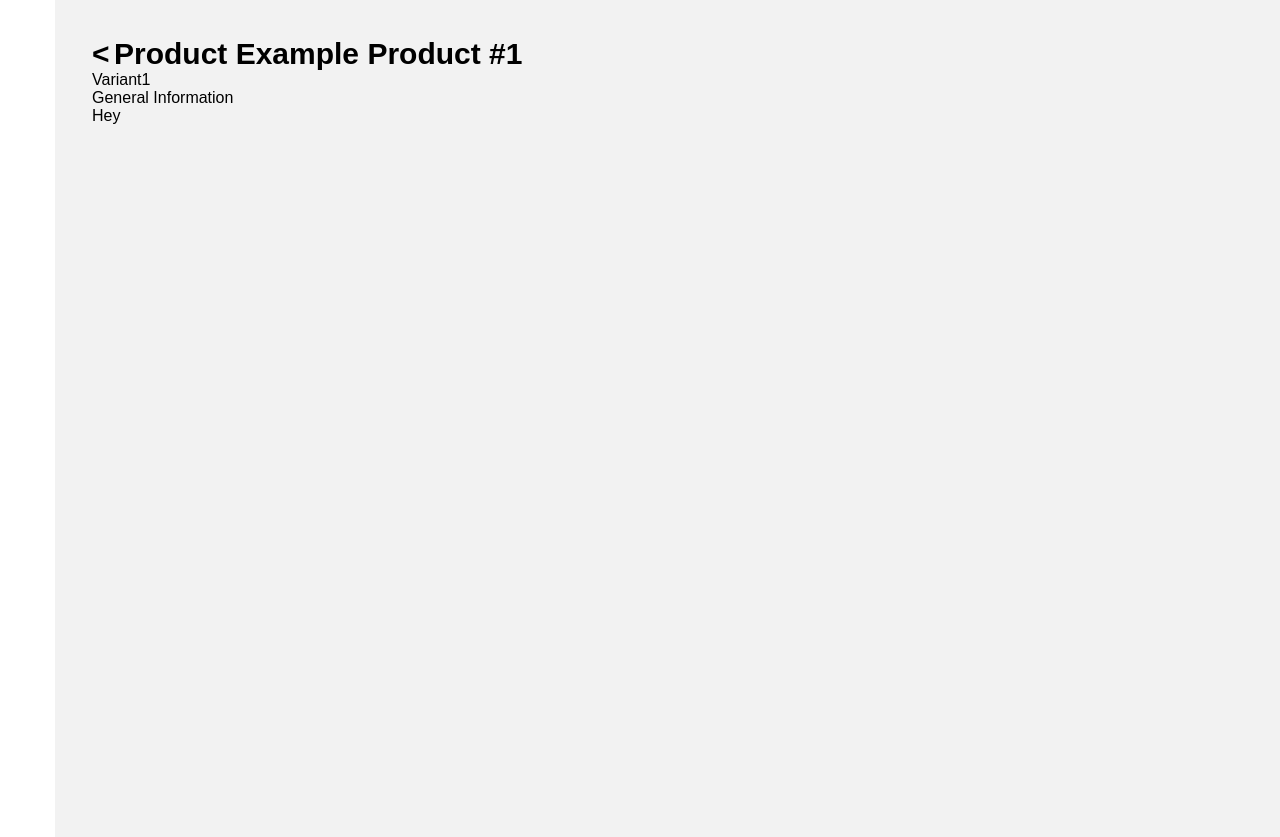
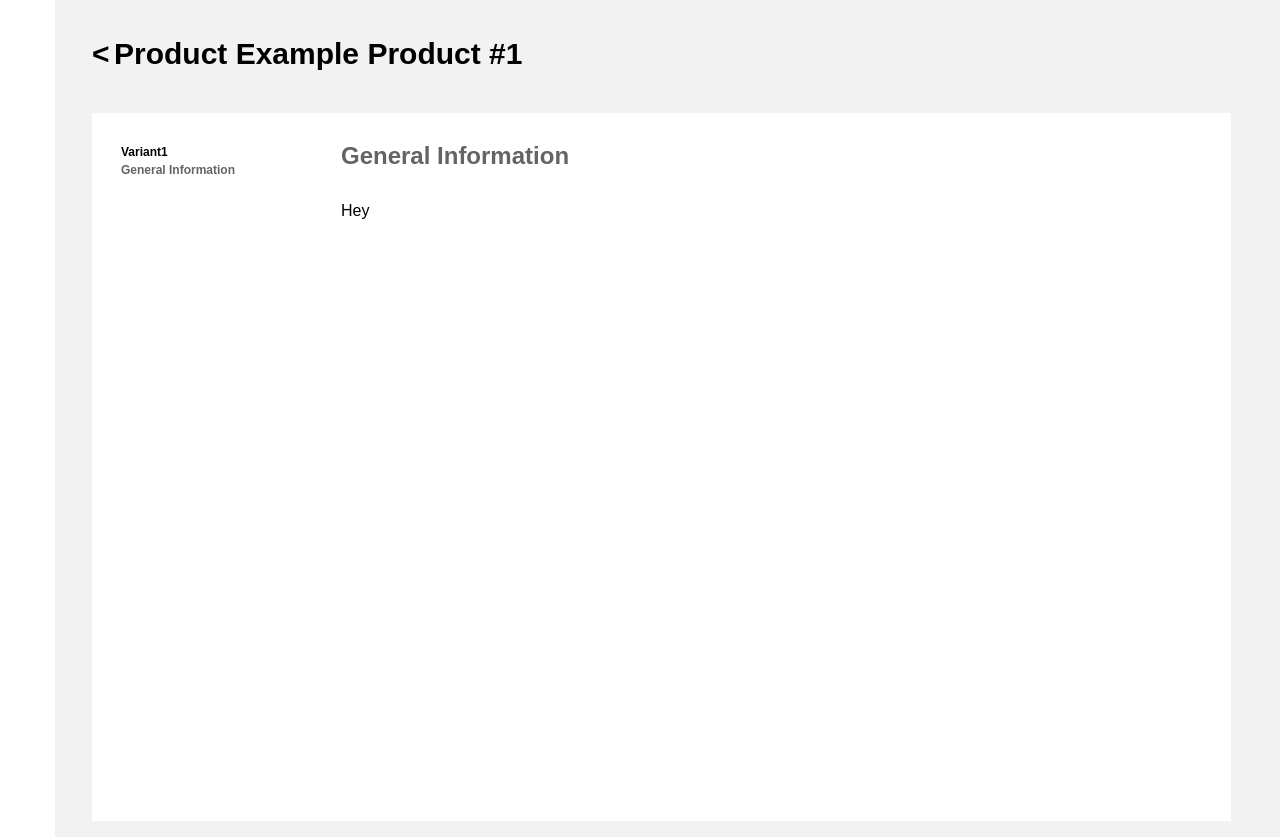
Before and after one commit to autshop/storeadmin, a React (Create React App) app: page /products/1 in a window 1280 px wide. Built offline with nearby package versions, Linux system fonts and the light colour scheme; no server answers.

Commit message:
[feature] Design features.

```diff
--- a/package.json
+++ b/package.json
@@ -19,6 +19,7 @@
     "@types/redux": "^3.6.0",
     "@types/redux-saga": "^0.10.5",
     "axios": "^0.21.4",
+    "classnames": "^2.3.1",
     "history": "^5.0.1",
     "lodash": "^4.17.21",
     "prettier": "^2.4.1",
--- a/src/components/common/layout/TabLayout/index.tsx
+++ b/src/components/common/layout/TabLayout/index.tsx
@@ -1,5 +1,6 @@
-import { FC, memo, ReactNode, useMemo, useState } from "react";
+import { FC, memo, ReactNode, useCallback, useMemo, useState } from "react";
 import { find, map, forEach } from "lodash";
+import classNames from "classnames";
 //
 import css from "./style.module.scss";
 
@@ -50,7 +51,29 @@ const TabLayout: FC<Props> = ({ tabs }) => {
 
     const activeTab = useMemo(() => findActiveTab(tabs, activeTabKey), [activeTabKey, tabs]);
 
-    const createHandleTabClick = (key: string) => () => setActiveTabKey(key);
+    const createHandleTabClick = (key: string) => () => {
+        const tab = find(tabs, ["key", key]);
+
+        if (tab && !tab.content && !!tab.children.length) {
+            const subTab = tab.children[0];
+            setActiveTabKey(subTab.key);
+        } else {
+            setActiveTabKey(key);
+        }
+    };
+
+    const isTabActive = useCallback(
+        (key: string) => {
+            const tab = find(tabs, ["key", key]);
+            if (!tab) return false;
+
+            const subTab = find(tab.children, ["key", activeTabKey]);
+            return tab.key === activeTabKey || subTab?.key === activeTabKey;
+        },
+        [tabs, activeTabKey]
+    );
+
+    const isSubTabActive = useCallback((key: string) => key === activeTabKey, [activeTabKey]);
 
     return (
         <div className={css["TabLayout"]}>
@@ -58,15 +81,21 @@ const TabLayout: FC<Props> = ({ tabs }) => {
                 {map(tabs, tab => (
                     <div className={css["TabLayout__sidebar__item"]}>
                         <span
-                            className={css["TabLayout__sidebar__item__title"]}
+                            className={classNames(css["TabLayout__sidebar__item__title"], {
+                                [css["TabLayout__sidebar__item__title-active"]]: isTabActive(tab.key)
+                            })}
                             onClick={createHandleTabClick(tab.key)}
                         >
                             {tab.name}
                         </span>
                         {map(tab.children, subTab => (
-                            <div className={css["TabLayout__sidebar__item"]}>
+                            <div className={css["TabLayout__sidebar__item__sub-item"]}>
                                 <span
-                                    className={css["TabLayout__sidebar__item__title"]}
+                                    className={classNames(css["TabLayout__sidebar__item__sub-item__title"], {
+                                        [css["TabLayout__sidebar__item__sub-item__title-active"]]: isSubTabActive(
+                                            subTab.key
+                                        )
+                                    })}
                                     onClick={createHandleTabClick(subTab.key)}
                                 >
                                     {subTab.name}
@@ -76,7 +105,12 @@ const TabLayout: FC<Props> = ({ tabs }) => {
                     </div>
                 ))}
             </div>
-            {!!activeTab && <div className={css["TabLayout__content"]}>{activeTab.content}</div>}
+            {!!activeTab && (
+                <div className={css["TabLayout__content"]}>
+                    <div className={css["TabLayout__content__title"]}>{activeTab.name}</div>
+                    <div className={css["TabLayout__content__container"]}>{activeTab.content}</div>
+                </div>
+            )}
         </div>
     );
 };
--- a/src/components/common/layout/TabLayout/style.module.scss
+++ b/src/components/common/layout/TabLayout/style.module.scss
@@ -1,3 +1,47 @@
 .TabLayout {
+  margin-top: 42px;
+  padding: 29px;
+  background: #FFFFFF;
+  display: flex;
+  min-height: 650px;
 
+  &__sidebar {
+    flex: 0 0 220px;
+
+    &__item {
+      span {
+        cursor: pointer;
+        font-size: 12px;
+      }
+
+
+      &__title {
+        &-active {
+          font-weight: bold;
+        }
+      }
+
+      &__sub-item {
+        &__title {
+          color: #646464;
+          &-active {
+            font-weight: bold;
+          }
+        }
+      }
+    }
+  }
+  &__content {
+    flex: 1 0 auto;
+
+    &__title {
+      margin-bottom: 32px;
+      color: #646464;
+      font-size: 24px;
+      font-weight: bold;
+    }
+    &__container {
+
+    }
+  }
 }
```
Also changed, not shown: 1 other file (tests, documents, lock files or other folders).
